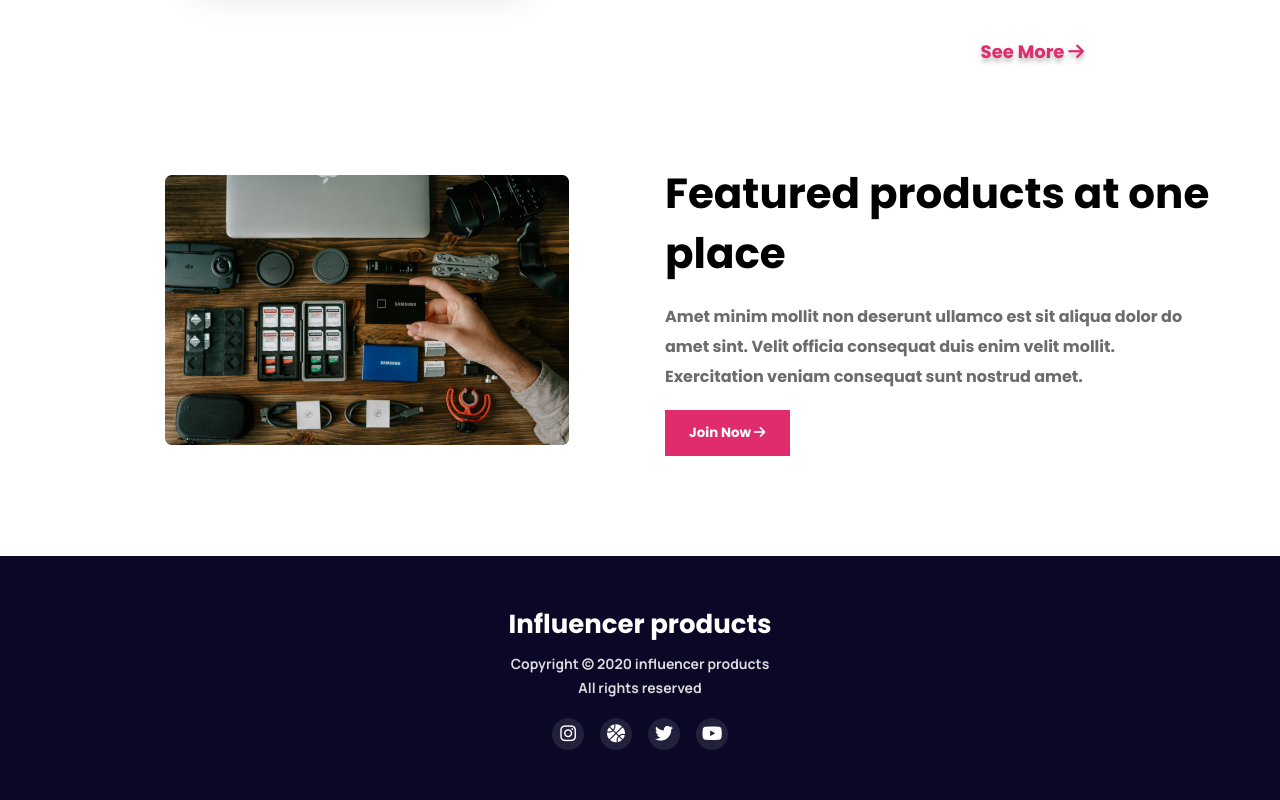
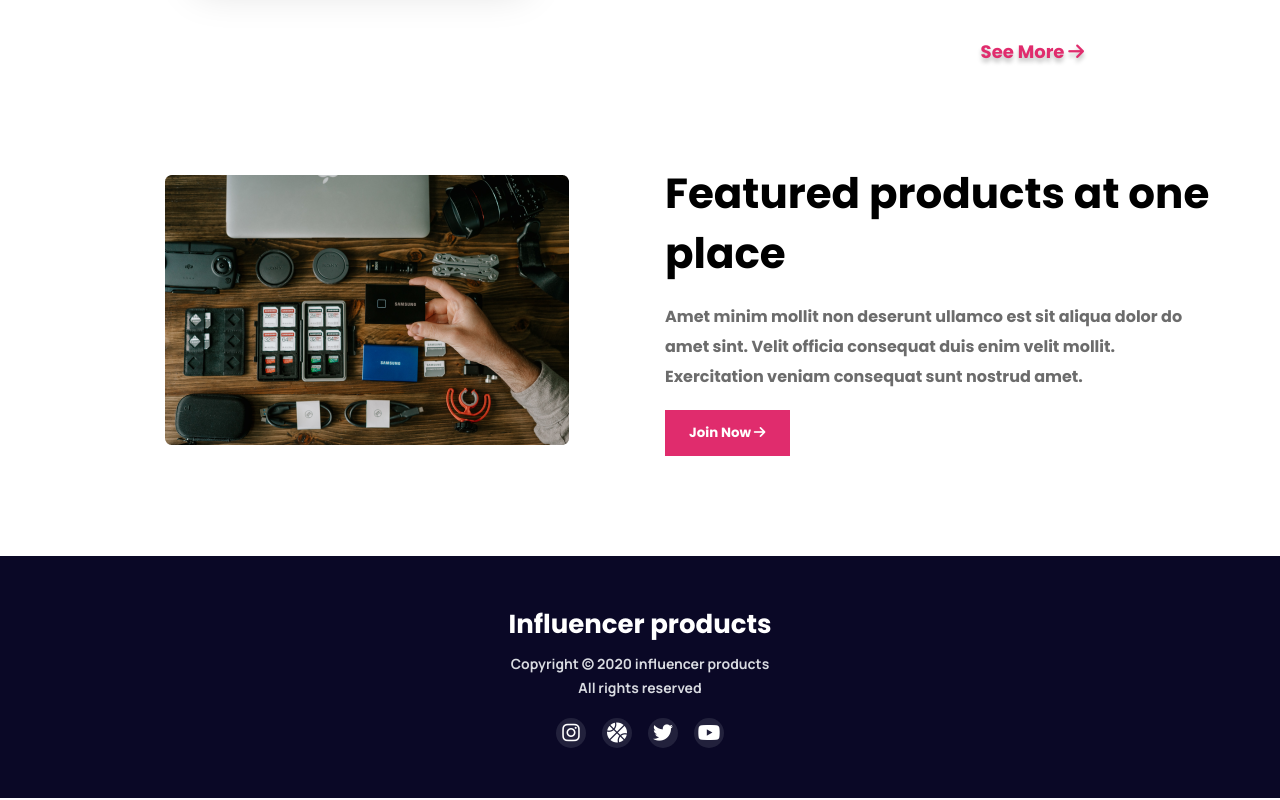
Before and after one commit to AshrafUzzaman04/Ashraf-Uz-Mahim-D-16-, a plain HTML site: page index.html in a window 1280 px wide. Shown: the part 2666-3466 px from the top of the page. Drawn offline with Linux system fonts and the light colour scheme.

Commit message:
huddai add

```diff
--- a/style.scss
+++ b/style.scss
@@ -344,7 +344,7 @@ footer {
     display: flex;
     > li {
       list-style: none;
-      width: 32px;
+      width: 30px;
       background-color: #22213c;
       border-radius: 50%;
       display: flex;
@@ -358,9 +358,10 @@ footer {
       > a {
         text-decoration: none;
         color: #fff;
-        line-height: 32px;
+        line-height: 30px;
         position: relative;
-        font-size: 18px;
+        font-size: 20px;
+        margin: auto;
       }
       &:hover {
         &::before {
```
Also changed, not shown: style.css, 1 other file.
